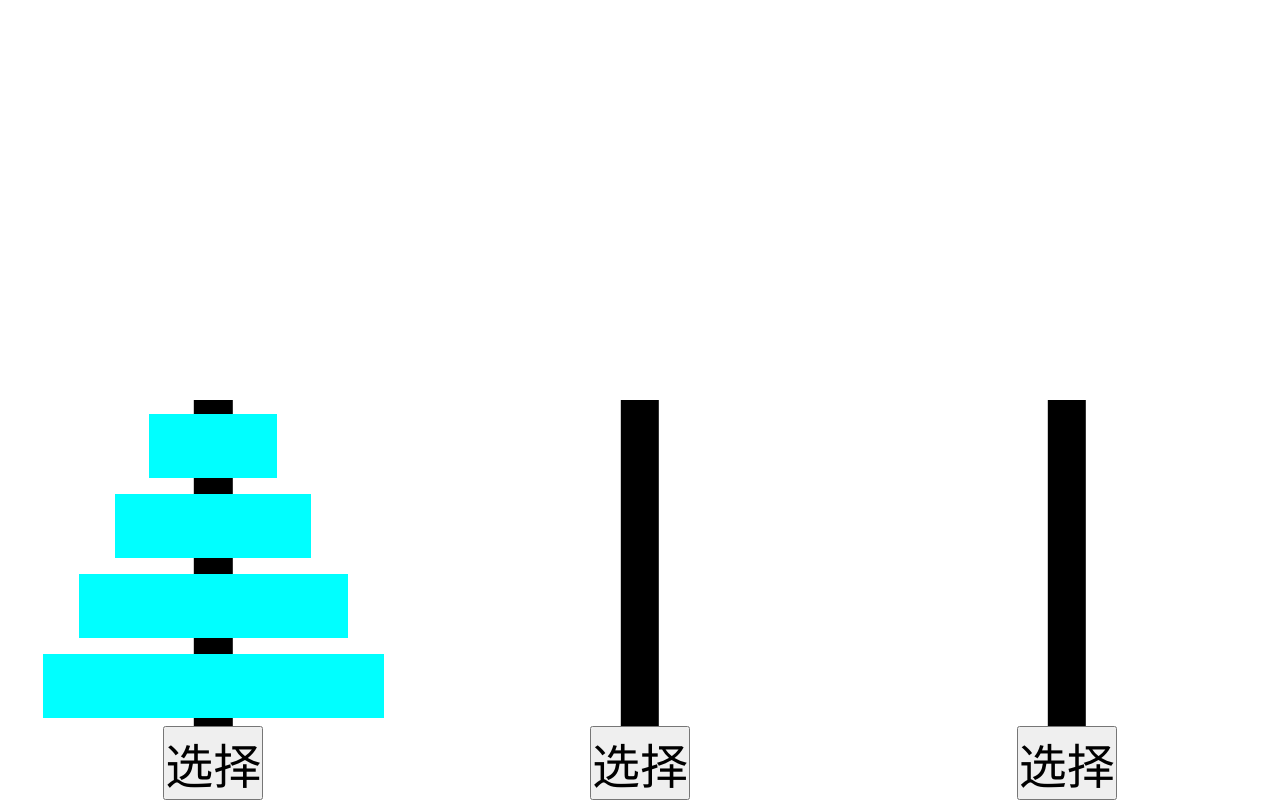
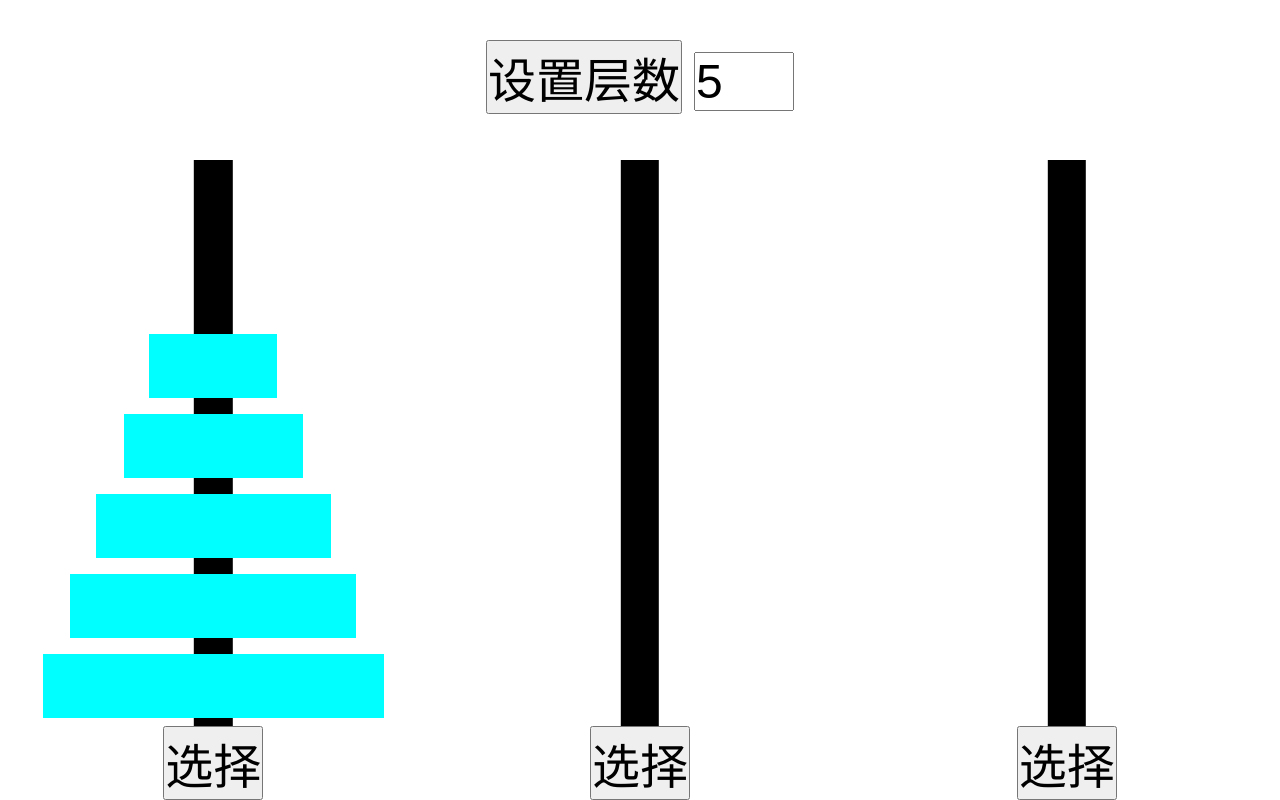
Before and after one commit to E0SelmY4V/hanoi-online, a website: page index.html in a window 1280 px wide. Drawn offline with Linux system fonts and the light colour scheme.

Commit message:
add: 选择层数功能

```diff
--- a/index.html
+++ b/index.html
@@ -8,6 +8,7 @@
 		* {
 			padding: 0;
 			margin: 0;
+			font-size: 6vh;
 		}
 
 		body {
@@ -33,7 +34,7 @@
 		.pole {
 			width: 3vw;
 			position: absolute;
-			height: 50vh;
+			height: 80vh;
 			background: black;
 			left: 50%;
 			bottom: 0;
@@ -48,14 +49,27 @@
 			cursor: grab;
 		}
 
-		.btn {
-			font-size: 6vh;
+		.setting {
+			position: absolute;
+			top: 5vh;
+			left: 50%;
+			transform: translateX(-50%);
+			z-index: 100;
+			white-space: nowrap;
+		}
+
+		#num_input {
+			width: 2em;
 		}
 
 	</style>
 </head>
 
 <body>
+	<div class="setting">
+		<button id="start_button">设置层数</button>
+		<input id="num_input" value="5" />
+	</div>
 	<div class="slot" data-no="0">
 		<div class="pole"></div>
 		<button class="btn"></button>
--- a/main.js
+++ b/main.js
@@ -121,4 +121,8 @@ class Game {
 	}
 }
 
-const a = new Game(30, 80, 4);
+let a = new Game(30, 80, 5);
+start_button.onclick = () => {
+	a.end();
+	a = new Game(30, 80, parseInt(num_input.value));
+};
```
